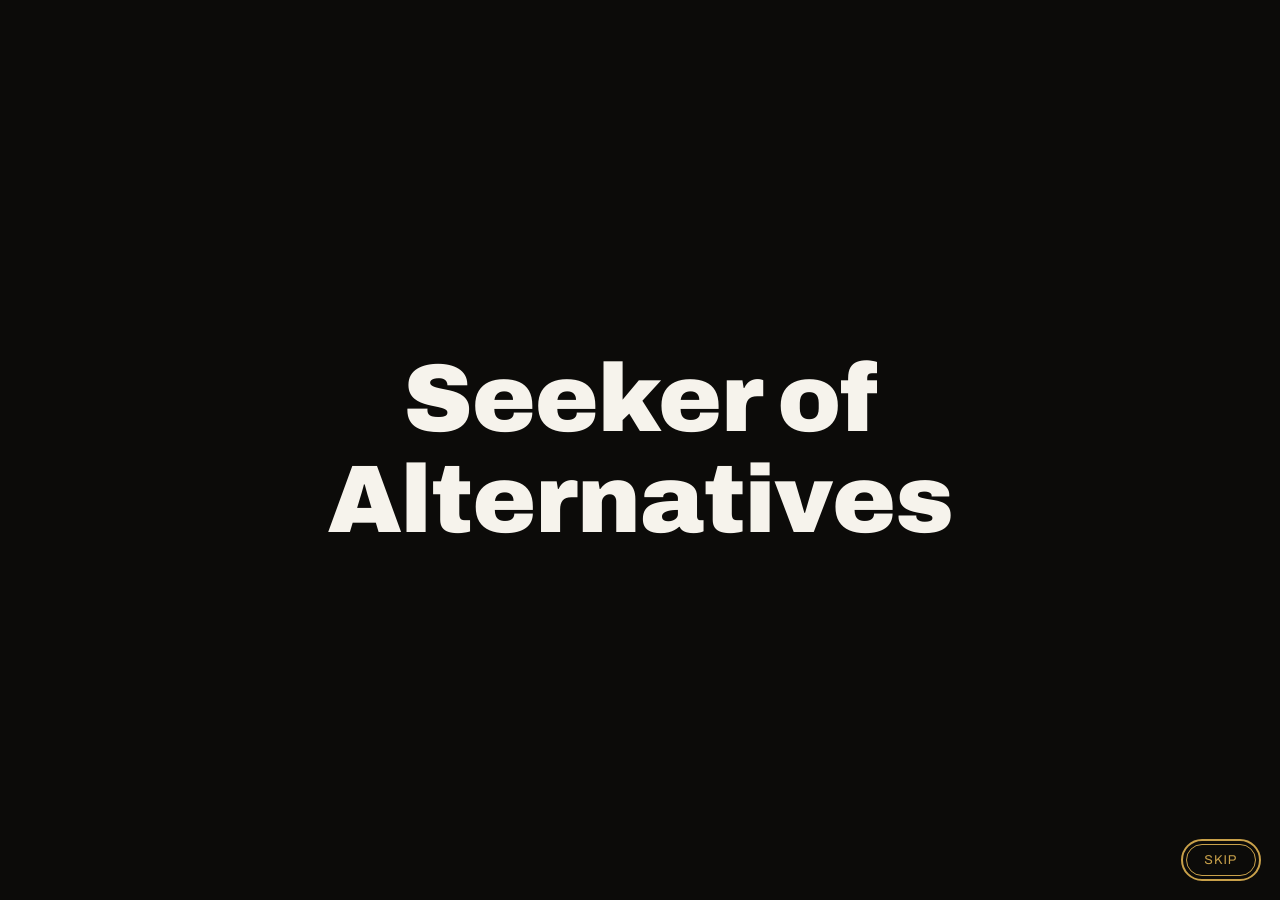
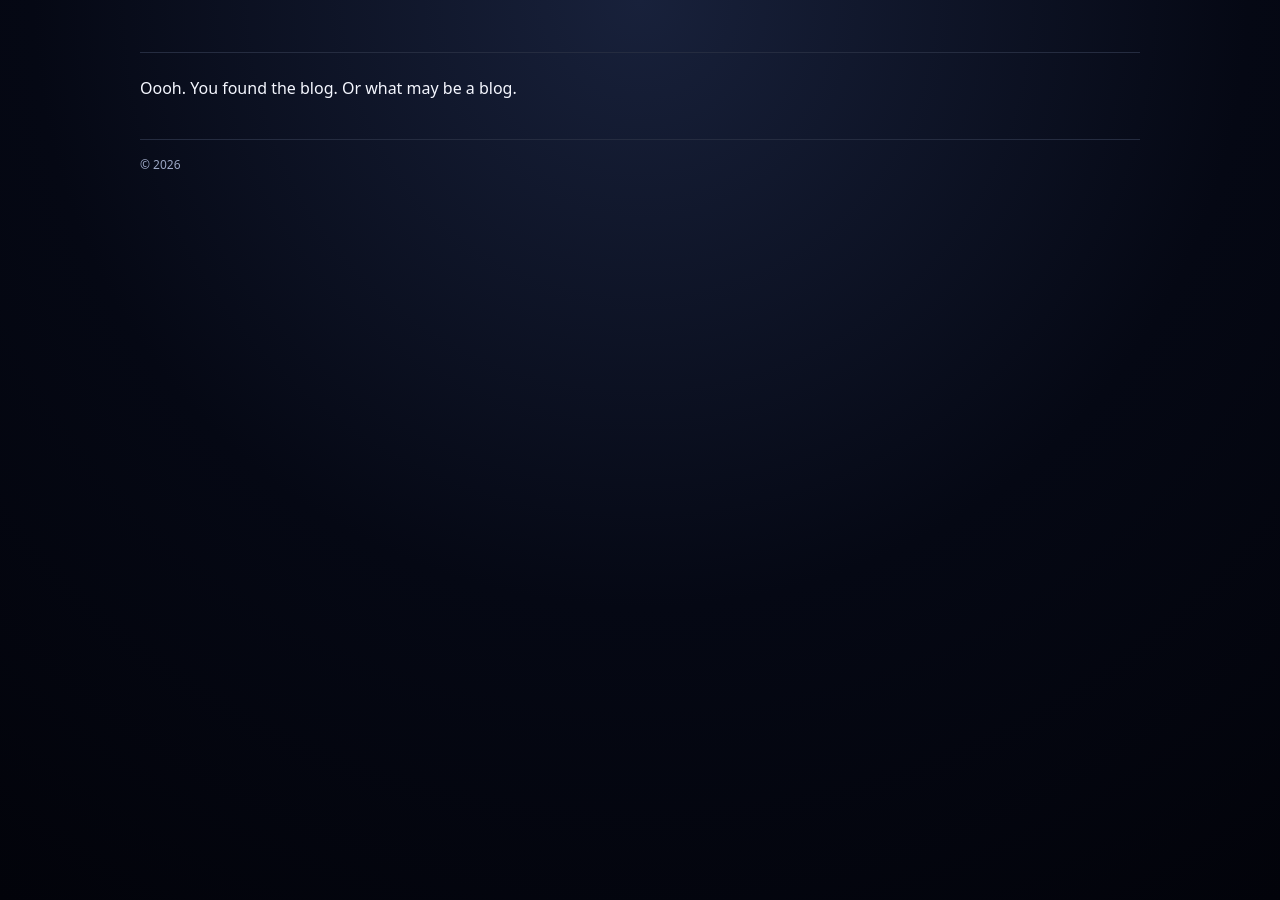
Before and after one commit to jordanread/jr.com, a Jekyll site: the page built from posts.html, in a window 1280 px wide. Built offline with Jekyll 4.4.1, drawn with Linux system fonts in a browser that asks for light colours.

```diff
--- a/_includes/splash-body.html
+++ /dev/null
@@ -1,8 +0,0 @@
-
-<div class="splash" id="splash" role="region" aria-label="Loading intro">
-  <p class="splash__phrase" id="splashPhrase" aria-hidden="true"></p>
-  <button type="button" class="splash__skip" id="splashSkip">Skip</button>
-</div>
-
-<script type="application/json" id="splash-data">{{ site.data.splash | jsonify }}</script>
-<script src="{{ '/assets/js/splash.js' | relative_url }}" defer></script>
--- a/_layouts/splash.html
+++ b/_layouts/splash.html
@@ -11,7 +11,7 @@ layout: null
 </head>
 
 <body>
-  {% include splash-body.html %}
+  {% include splash.html %}
 
   <div class="page">
     {% include header.html %}
```
